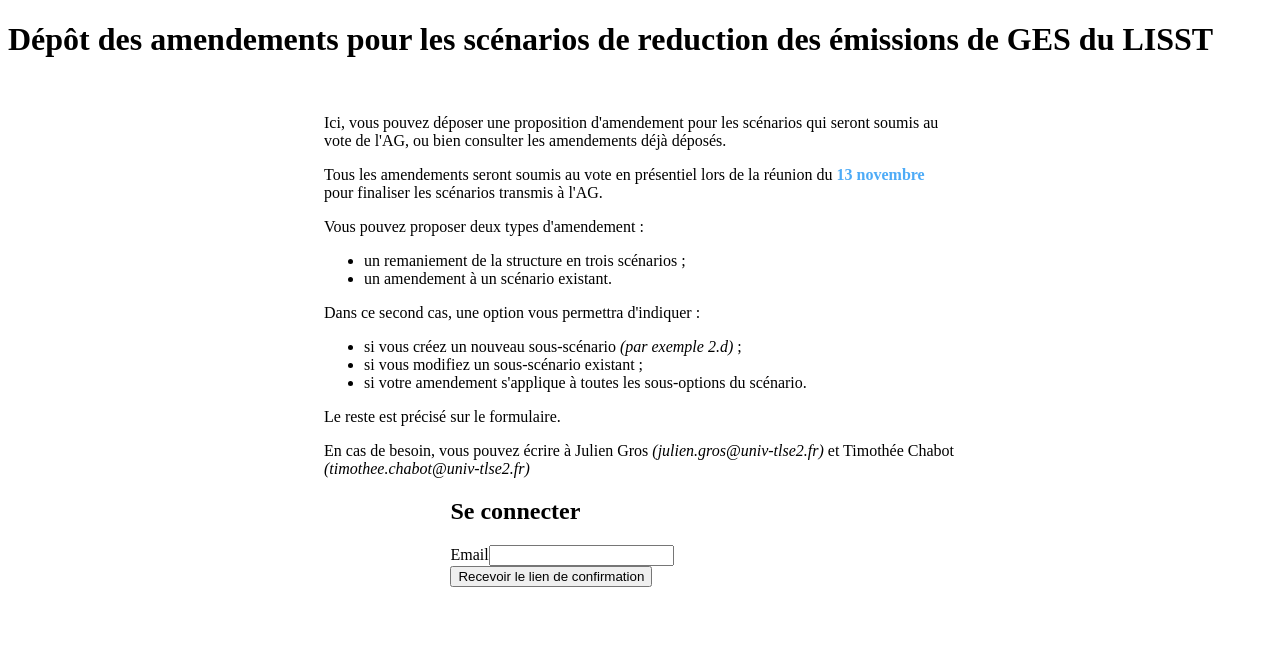
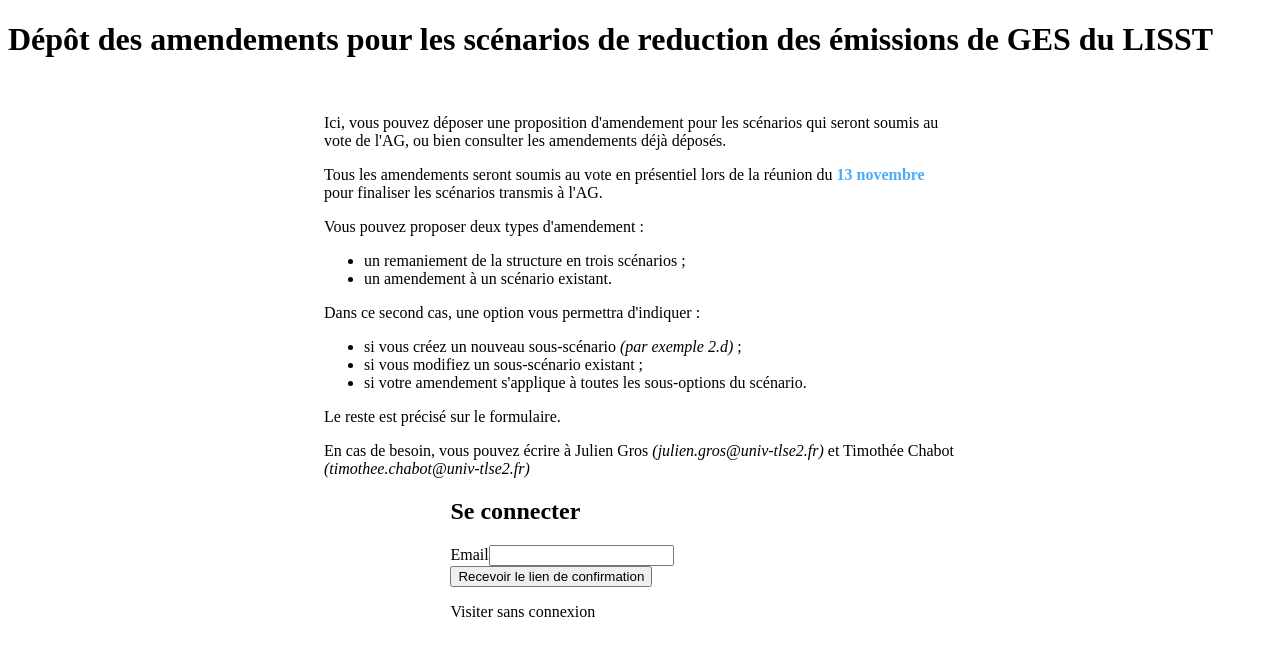
Before and after one commit to AMatteEoviz/amendements-commission-environnement, a Vue app: page / in a window 1280 px wide. Shown: the top 656 px of the page. Built offline with nearby package versions, Linux system fonts and the light colour scheme; no server answers.

Commit message:
Ajout session anonyme

```diff
--- a/src/components/auth/SignIn.vue
+++ b/src/components/auth/SignIn.vue
@@ -7,6 +7,7 @@ const loading = ref(false)
 const error = ref('')
 const errorAdd = ref('')
 const success = ref(false)
+const loadingAnon = ref(false)
 
 async function signIn() {
   error.value = ''
@@ -36,6 +37,35 @@ async function signIn() {
     success.value = true
   } finally {
     loading.value = false
+  }
+}
+
+async function anonVisit() {
+  error.value = ''
+  errorAdd.value = ''
+  loadingAnon.value = true
+
+  try {
+    const {
+      data: { session }
+    } = await supabase.auth.getSession()
+
+    if (session) {
+      return
+    }
+
+    const { error: anonError } =
+      await supabase.auth.signInAnonymously()
+
+    if (anonError) {
+      error.value = 'Impossible de continuer sans connexion.'
+      console.error(anonError)
+      return
+    }
+
+    router.push('/')
+  } finally {
+    loadingAnon.value = false
   }
 }
 
@@ -73,6 +103,7 @@ async function signIn() {
         {{ loading ? 'Création...' : 'Recevoir le lien de confirmation' }}
       </button>
     </form>
+    <p class="SignAnon" @click="anonVisit">Visiter sans connexion</p>
   </section>
 </template>
 
@@ -82,4 +113,9 @@ async function signIn() {
     max-width: 30%;
     margin: 0 auto;
   }
+
+  .SignAnon:hover {
+    cursor: pointer;
+    color: #4dabf7;
+  }
 </style>
--- a/src/components/header.vue
+++ b/src/components/header.vue
@@ -11,13 +11,12 @@
             <li>un remaniement de la structure en trois scénarios ;</li>
             <li>un amendement à un scénario existant.</li>
         </ul>
-        <p>Dans ce second cas, une option vous permettra d'indiquer :
-            <ul>
-                <li>si vous créez un nouveau sous-scénario <i>(par exemple 2.d)</i> ;</li>
-                <li>si vous modifiez un sous-scénario existant ;</li>
-                <li>si votre amendement s'applique à toutes les sous-options du scénario.</li>
-            </ul>
-        </p>
+        <p>Dans ce second cas, une option vous permettra d'indiquer :</p>
+        <ul>
+            <li>si vous créez un nouveau sous-scénario <i>(par exemple 2.d)</i> ;</li>
+            <li>si vous modifiez un sous-scénario existant ;</li>
+            <li>si votre amendement s'applique à toutes les sous-options du scénario.</li>
+        </ul>
         <p>Le reste est précisé sur le formulaire.</p>
         <p>En cas de besoin, vous pouvez écrire à Julien Gros <i>(julien.gros@univ-tlse2.fr)</i> et Timothée Chabot <i>(timothee.chabot@univ-tlse2.fr)</i></p>
     </div>
```
